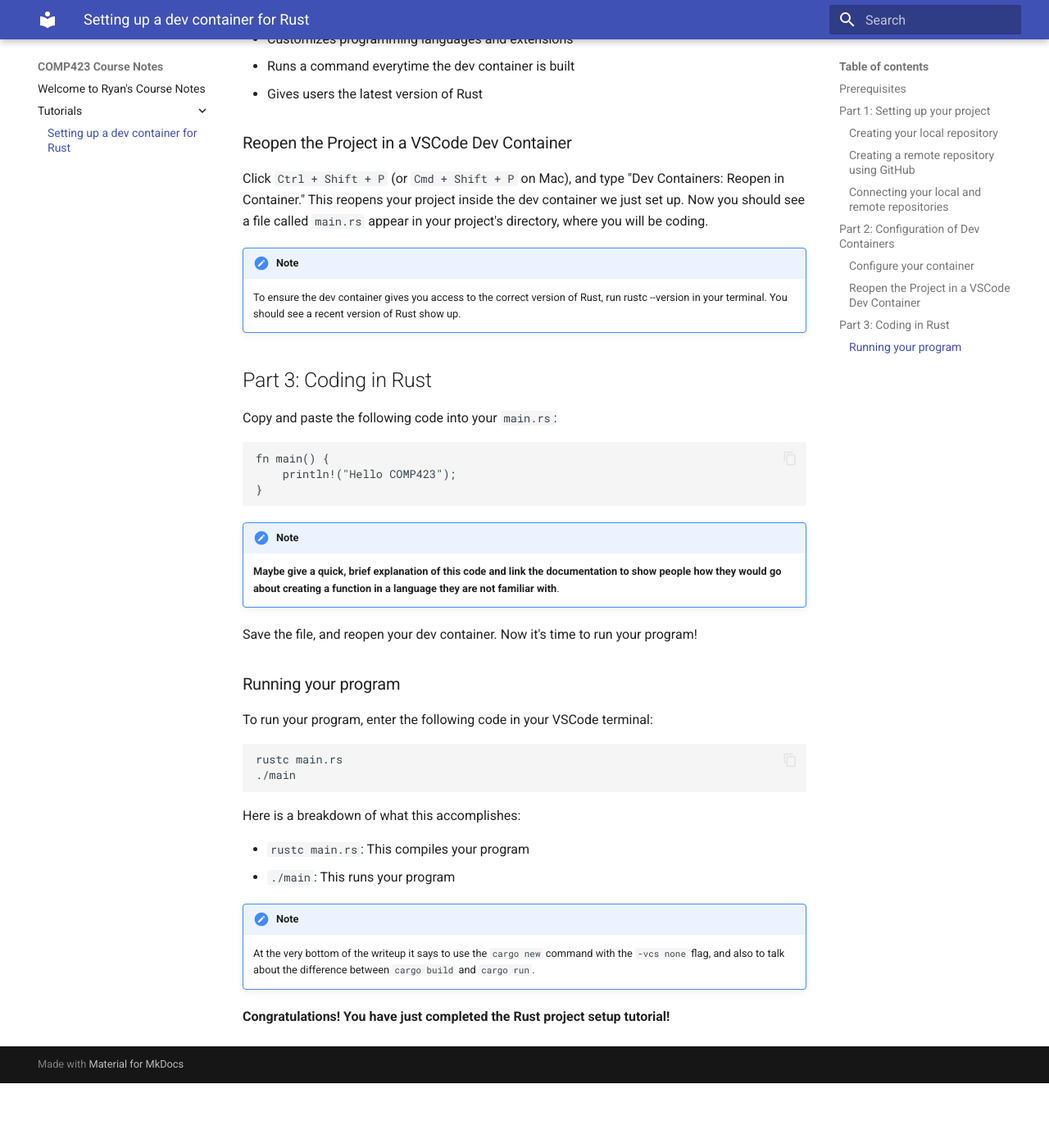
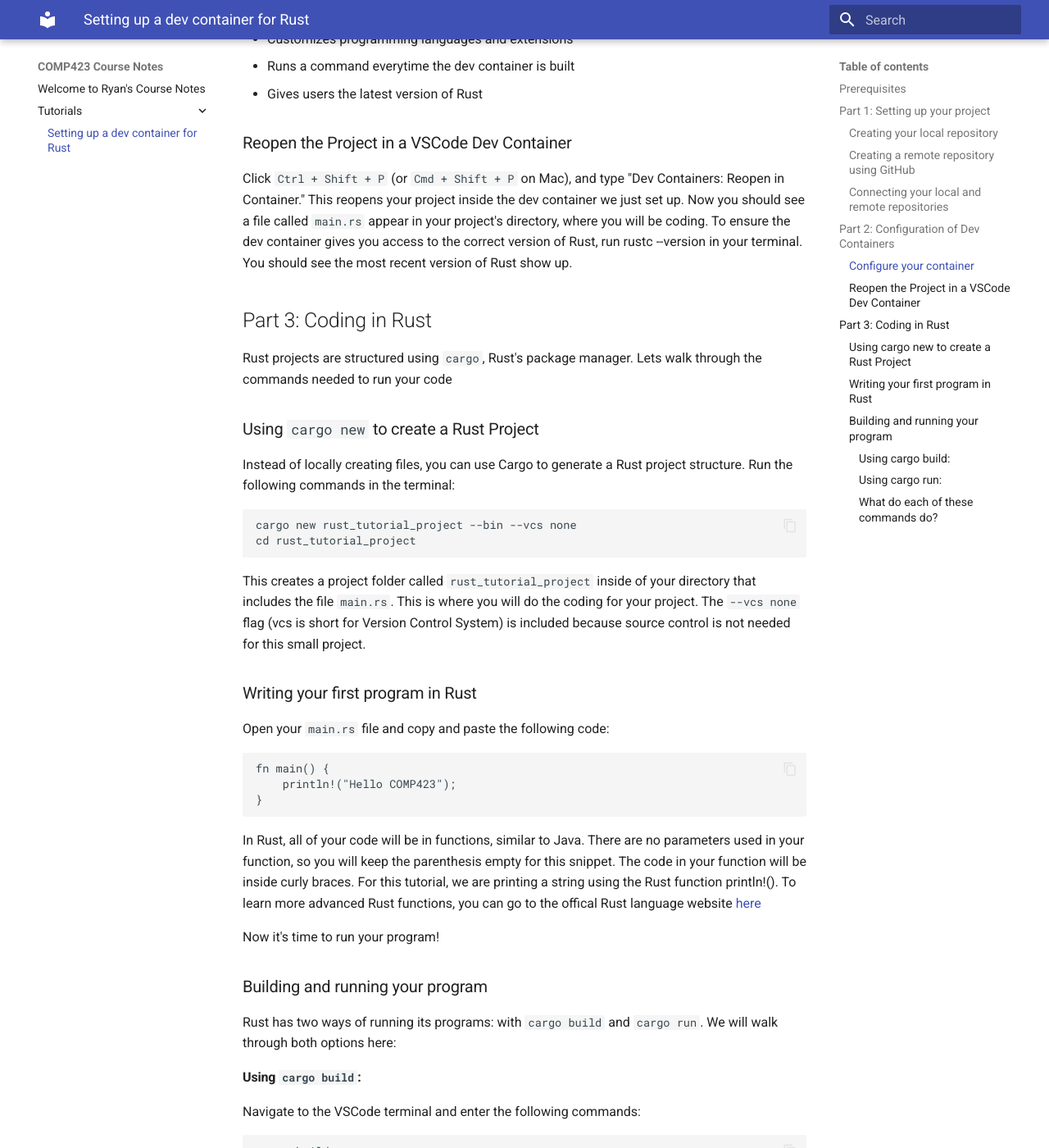
Before and after one commit to raneill26/comp423-coursenotes, an MkDocs documentation site: the page built from docs/tutorials/rust-setup.md, in a window 1280 px wide and 1400 px high, scrolled down 2965 px. Shown: the whole window at 82% size. Built offline with MkDocs 1.6.1 and Material for MkDocs 9.7.7, drawn with Linux system fonts in a browser that asks for light colours; before the commit the page ends 4286 px from its top, so only the background shows below that; some of the changed text lies outside the part shown.

Commit message:
With changes/edits

````diff
--- a/docs/tutorials/rust-setup.md
+++ b/docs/tutorials/rust-setup.md
@@ -39,7 +39,7 @@ Lastly, create a README.md file for your repository. This file will contain a ge
 ```
 echo "# Rust Tutorial" > README.md
 git add README.md
-git commit -m “Initial commit with README”
+git commit -m "Initial commit with README"
 ```
 
 !!! note
@@ -81,7 +81,7 @@ Confirm your repositories are linked by navigating to your GitHub repository to
 A "dev container" is a Docker container specifically configured to provide a fully featured development environment. This makes collaboration with partners easy, as all collaboraters work in a uniform environment.
 
 ### Configure your container
-Open VSCode, and open the "rust-tutorial" directory. Navigate to the left of the screen and click Extensions. In the search bar, search for Dev Containers, and install it. After it installs, navigate back to the File Explorer, and create a new directory inside your project called ```.devcontainers```. Create a file inside of this directory titled ```devcontainer.json```. Enter the following code into this file:
+Open VSCode, and open the "rust-tutorial" directory. Navigate to the left of the screen and click Extensions. In the search bar, search for Dev Containers, and install it. After it installs, navigate back to the File Explorer, and create a new directory inside your project called ```.devcontainer```. Create a file inside of this directory titled ```devcontainer.json```. Enter the following code into this file:
 
 ```
 {
@@ -108,38 +108,59 @@ This code does the following:
 - Gives users the latest version of Rust
 
 ### Reopen the Project in a VSCode Dev Container
-Click ```Ctrl + Shift + P``` (or ```Cmd + Shift + P``` on Mac), and type "Dev Containers: Reopen in Container." This reopens your project inside the dev container we just set up. Now you should see a file called ```main.rs``` appear in your project's directory, where you will be coding.
-
-!!! note
-    To ensure the dev container gives you access to the correct version of Rust, run rustc --version in your terminal. You should see a recent version of Rust show up.
+Click ```Ctrl + Shift + P``` (or ```Cmd + Shift + P``` on Mac), and type "Dev Containers: Reopen in Container." This reopens your project inside the dev container we just set up. Now you should see a file called ```main.rs``` appear in your project's directory, where you will be coding. To ensure the dev container gives you access to the correct version of Rust, run rustc --version in your terminal. You should see the most recent version of Rust show up.
 
 ## Part 3: Coding in Rust
-Copy and paste the following code into your ```main.rs```:
+Rust projects are structured using ```cargo```, Rust's package manager. Lets walk through the commands needed to run your code
+
+### Using ```cargo new``` to create a Rust Project
+Instead of locally creating files, you can use Cargo to generate a Rust project structure. Run the following commands in the terminal:
+
+```
+cargo new rust_tutorial_project --bin --vcs none
+cd rust_tutorial_project
+```
+
+This creates a project folder called ```rust_tutorial_project``` inside of your directory that includes the file ```main.rs```. This is where you will do the coding for your project. The ```--vcs none``` flag (vcs is short for Version Control System) is included because source control is not needed for this small project.
+
+### Writing your first program in Rust
+Open your ```main.rs``` file and copy and paste the following code:
 
 ```
 fn main() {
     println!("Hello COMP423");
 }
 ```
-!!! note
-    **Maybe give a quick, brief explanation of this code and link the documentation to show people how they would go about creating a function in a language they are not familiar with**.
 
-Save the file, and reopen your dev container. Now it's time to run your program!
+In Rust, all of your code will be in functions, similar to Java. There are no parameters used in your function, so you will keep the parenthesis empty for this snippet. The code in your function will be inside curly braces. For this tutorial, we are printing a string using the Rust function println!(). To learn more advanced Rust functions, you can go to the offical Rust language website [here](https://www.rust-lang.org/learn)
 
-### Running your program
-To run your program, enter the following code in your VSCode terminal:
+Now it's time to run your program!
 
+### Building and running your program
+Rust has two ways of running its programs: with ```cargo build``` and ```cargo run```. We will walk through both options here:
+
+#### Using ```cargo build```:
+Navigate to the VSCode terminal and enter the following commands:
 ```
-rustc main.rs
-./main
+cargo build
+./target/debug/rust_tutorial_project
 ```
 
-Here is a breakdown of what this accomplishes:
+#### Using ```cargo run```:
+Navigate to the VSCode terminal and enter the following commands:
+```
+cargo run
+```
 
-- ```rustc main.rs```: This compiles your program
-- ```./main```: This runs your program
+#### What do each of these commands do?
+```cargo build```:
 
-!!! note
-    At the very bottom of the writeup it says to use the ```cargo new``` command with the ```-vcs none``` flag, and also to talk about the difference between ```cargo build``` and ```cargo run```.
+- This compiles your program into a executable, but does not run it
+- This is similar to the ```gcc``` command from COMP211, where the code is compiled into an executable that can run independently from its source
+- After you use ```cargo build```, you then run the executable you created
 
-**Congratulations! You have just completed the Rust project setup tutorial!**
+```cargo run```:
+
+- This compiles runs your program together based on the source code
+
+**Congratulations! You have just completed the Rust project setup tutorial! For more information on the Rust programming language, visit the [Rust Website](https://www.rust-lang.org/)**
````
